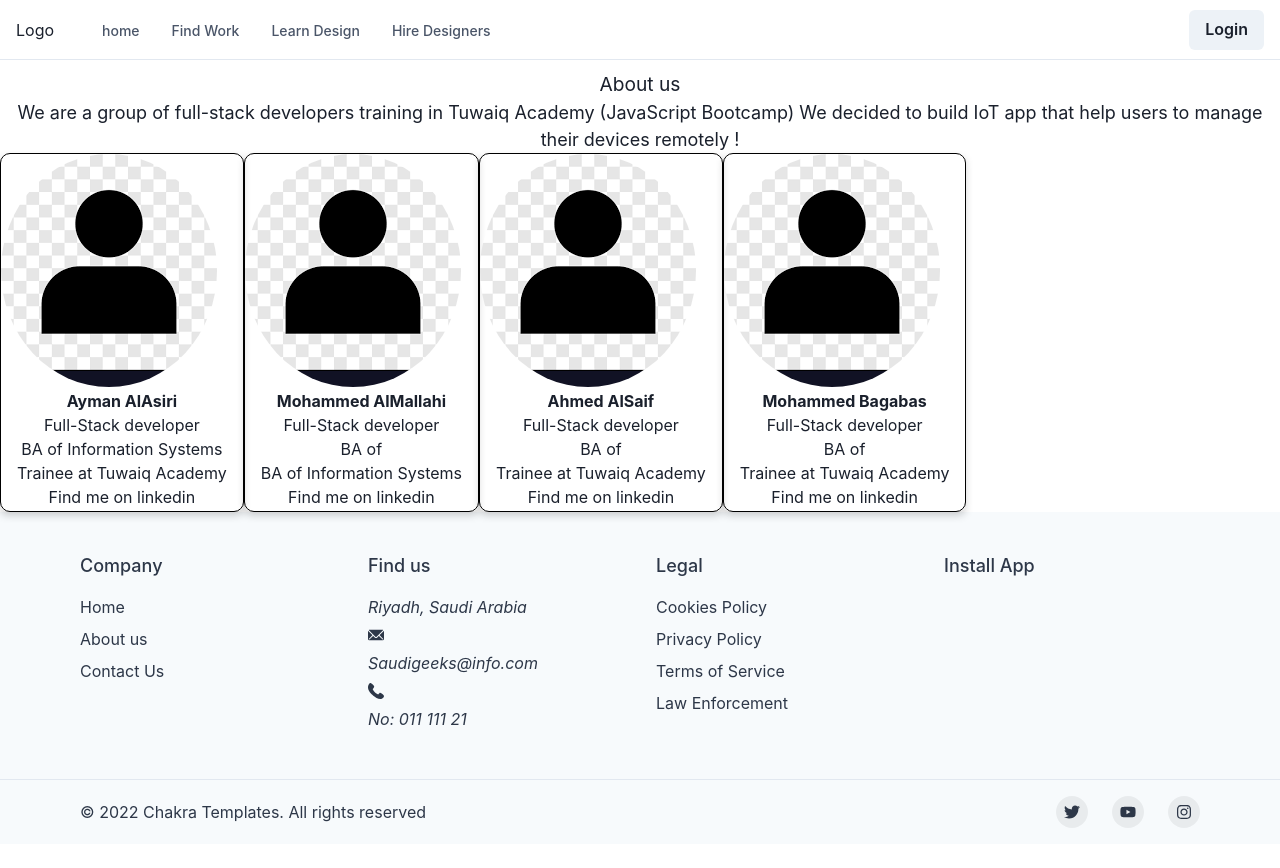
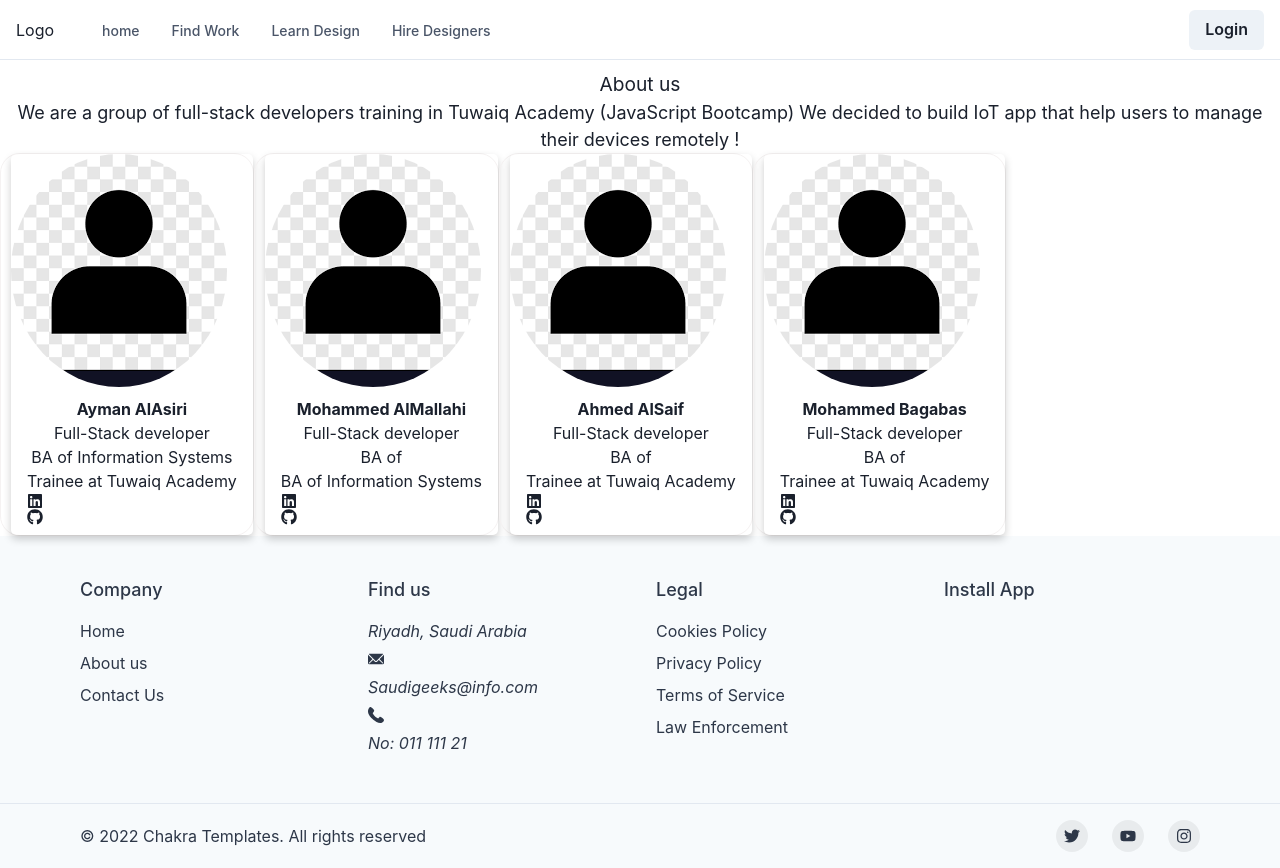
Before and after one commit to almallahi98/saudi-geeks, a React (Create React App) app: page /aboutus in a window 1280 px wide. Before the commit the page ends 844 px from the top, so only its background shows below. Built offline with nearby package versions, Linux system fonts and the light colour scheme.

Commit message:
Team Linkedin & Github Accounts added with logo

```diff
--- a/src/App.css
+++ b/src/App.css
@@ -49,16 +49,19 @@
   }
 
   .containerForCard {
-    padding: 2px 16px;
+    padding: 10px 16px;
 
   }
 
   #Cardd {
-    display: inline-block;
-    border: 1px solid black;
-    border-radius: 10px;
+    display: inline-table;
+    border: 1px solid rgb(245, 242, 242);
+    border-radius: 20px;
     flex-direction: column;
+    padding-left: 10px;
     text-align: center;
+    justify-content: space-evenly;
+    align-items: center;
 
 
   }
--- a/src/component/About_us/CardAboutUs.jsx
+++ b/src/component/About_us/CardAboutUs.jsx
@@ -1,4 +1,10 @@
 import React from "react";
+import {
+  FaGithub,
+  FaGithubAlt,
+  FaGithubSquare,
+  FaLinkedin,
+} from "react-icons/fa";
 
 function CardAboutUs() {
   return (
@@ -27,7 +33,12 @@ function CardAboutUs() {
             <p>Full-Stack developer</p>
             <p>BA of Information Systems</p>
             <p>Trainee at Tuwaiq Academy</p>
-            <a href="linkedin">Find me on linkedin</a>
+            <a href="https://www.linkedin.com/in/ayman-alasiri-0bab63216/">
+              <FaLinkedin></FaLinkedin>
+            </a>
+            <a href="https://github.com/AymanAsiri95">
+              <FaGithub></FaGithub>
+            </a>
           </div>
         </div>
       </div>
@@ -45,7 +56,12 @@ function CardAboutUs() {
             <p>Full-Stack developer</p>
             <p>BA of </p>
             <p>BA of Information Systems</p>
-            <a href="linkedin">Find me on linkedin</a>
+            <a href="https://www.linkedin.com/in/mohammed-al-mallahi/">
+              <FaLinkedin></FaLinkedin>
+              <a href="https://github.com/almallahi98">
+                <FaGithub></FaGithub>
+              </a>
+            </a>
           </div>
         </div>
       </div>
@@ -63,7 +79,11 @@ function CardAboutUs() {
             <p>Full-Stack developer</p>
             <p>BA of</p>
             <p>Trainee at Tuwaiq Academy</p>
-            <a href="linkedin">Find me on linkedin</a>
+            <a href="https://www.linkedin.com/in/ahmad-alsaif/" />
+            <FaLinkedin></FaLinkedin>
+            <a href="https://github.com/alsaif1991">
+              <FaGithub></FaGithub>
+            </a>
           </div>
         </div>
       </div>
@@ -81,7 +101,11 @@ function CardAboutUs() {
             <p>Full-Stack developer</p>
             <p>BA of</p>
             <p>Trainee at Tuwaiq Academy</p>
-            <a href="linkedin">Find me on linkedin</a>
+            <a href="https://www.linkedin.com/in/ayman-alasiri-0bab63216/" />
+            <FaLinkedin></FaLinkedin>
+            <a href="https://github.com/mohamedbagabas">
+              <FaGithub></FaGithub>
+            </a>
           </div>
         </div>
       </div>
```
